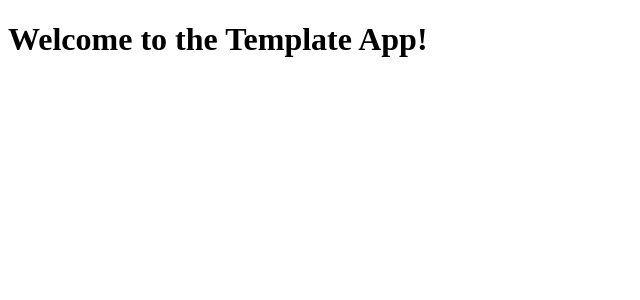
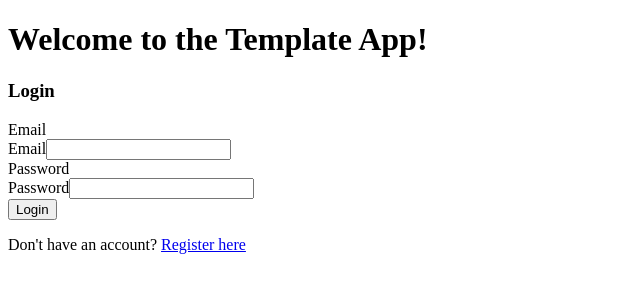
Before and after one commit to noudas/DI_Final_Project, a React (Vite) app in the folder FrontEnd/: page / in a window 1280 px wide. Shown: the top 300 px of the page, without its empty margins (0-640 px from the left). Built offline with nearby package versions, Linux system fonts and the light colour scheme.

Commit message:
Default path

```diff
--- a/FrontEnd/src/App.tsx
+++ b/FrontEnd/src/App.tsx
@@ -36,7 +36,7 @@ const App: React.FC = () => {
           <Route path="/template-manager" element={<TemplateManager />} />
 
           {/* Default route */}
-          <Route path="/" element={<h1>Welcome to the Template App!</h1>} />
+          <Route path="/" element={<><h1>Welcome to the Template App!</h1><LoginWorker /></>} />
         </Routes>
       </div>
     </Router>
```
